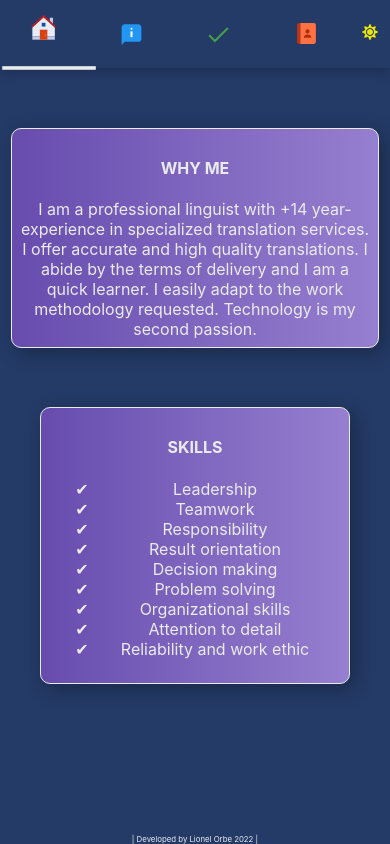
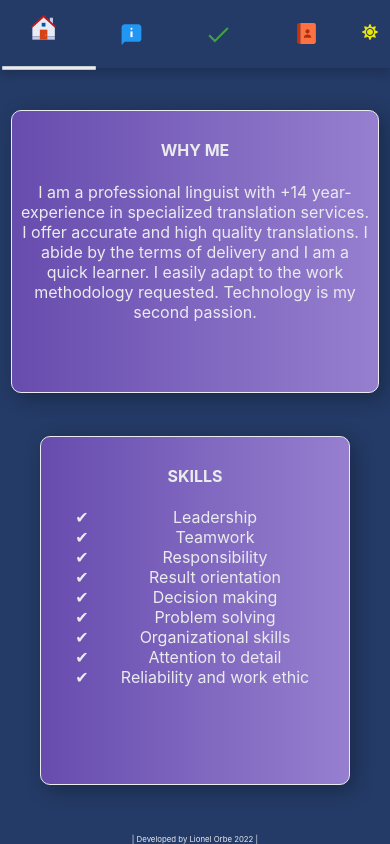
Before and after one commit to LionelOrbe/PortfolioEugenia, a React (Create React App) app: page /about in a window 390 px wide. Built offline with nearby package versions, Linux system fonts and the light colour scheme.

Commit message:
css fixes

```diff
--- a/src/components/About/About.module.css
+++ b/src/components/About/About.module.css
@@ -9,6 +9,7 @@
     height: 75vh;
     width: 100vw;
     color: #eaebed;
+
 }
 .me{
     width: 40vw;
@@ -17,7 +18,8 @@
     border-radius: 10px;
     box-shadow: 5px 5px 20px rgba(0, 0, 0, 0.3);
     border: 1px solid var(--color2);
-
+    height: fit-content;
+    overflow: scroll;
 }
 .skills{
     width: 25vw;
@@ -26,7 +28,8 @@
     border-radius: 10px;
     box-shadow: 5px 5px 20px rgba(0, 0, 0, 0.3);
     border: 1px solid var(--color2);
-
+    height: fit-content;
+    overflow: scroll;
 
 
 }
@@ -38,13 +41,18 @@
 }
 @media (max-width: 800px) {
     .container{
+        height: 85vh;
         flex-direction: column;
+        align-items: center;
+        justify-content: space-evenly;
     }
 .me{
+    height: 40vh;
     width: 90vw;
     margin-top: 5vh;
 }
 .skills{
+    height: 50vh;
     width: 75vw;
     margin-top: 5vh;
 
--- a/src/components/Home/Home.module.css
+++ b/src/components/Home/Home.module.css
@@ -13,7 +13,7 @@
     height: 75vh;
     width: 100vw;
     color: var(--color2);
-    margin-top: 5vh;
+
 }
 .container p {
     font-family:"Cinzel";
@@ -44,17 +44,18 @@
 }
 @media (max-width: 800px) {
     .container{
+        height: 90vh;
         flex-direction: column;
-        margin-top: 5vh;
+
     }
     .photo{
-        width: 50vw;
-        height: 50vw;
+        width: 10rem;
+        height: 10rem;
 
     }
     .info{
-        width: 95vw;
-        height: 66vw;
+        width: 20rem;
+        height: 15rem;
         margin-top: -0vh;
 
     }
@@ -68,3 +69,8 @@
 
     }
 }
+@media (max-height: 650px) {
+    .photo{
+        display: none;
+    }
+}
```
